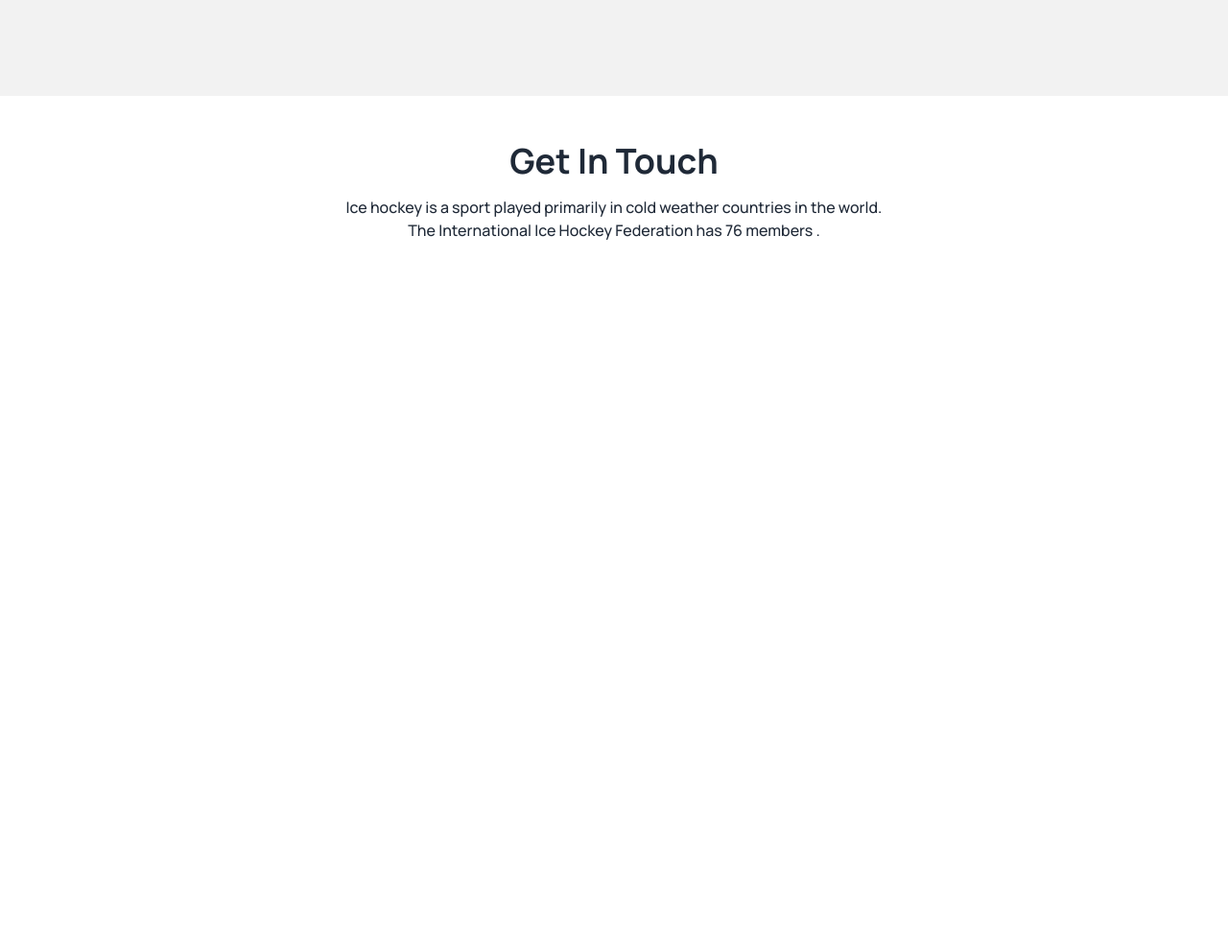
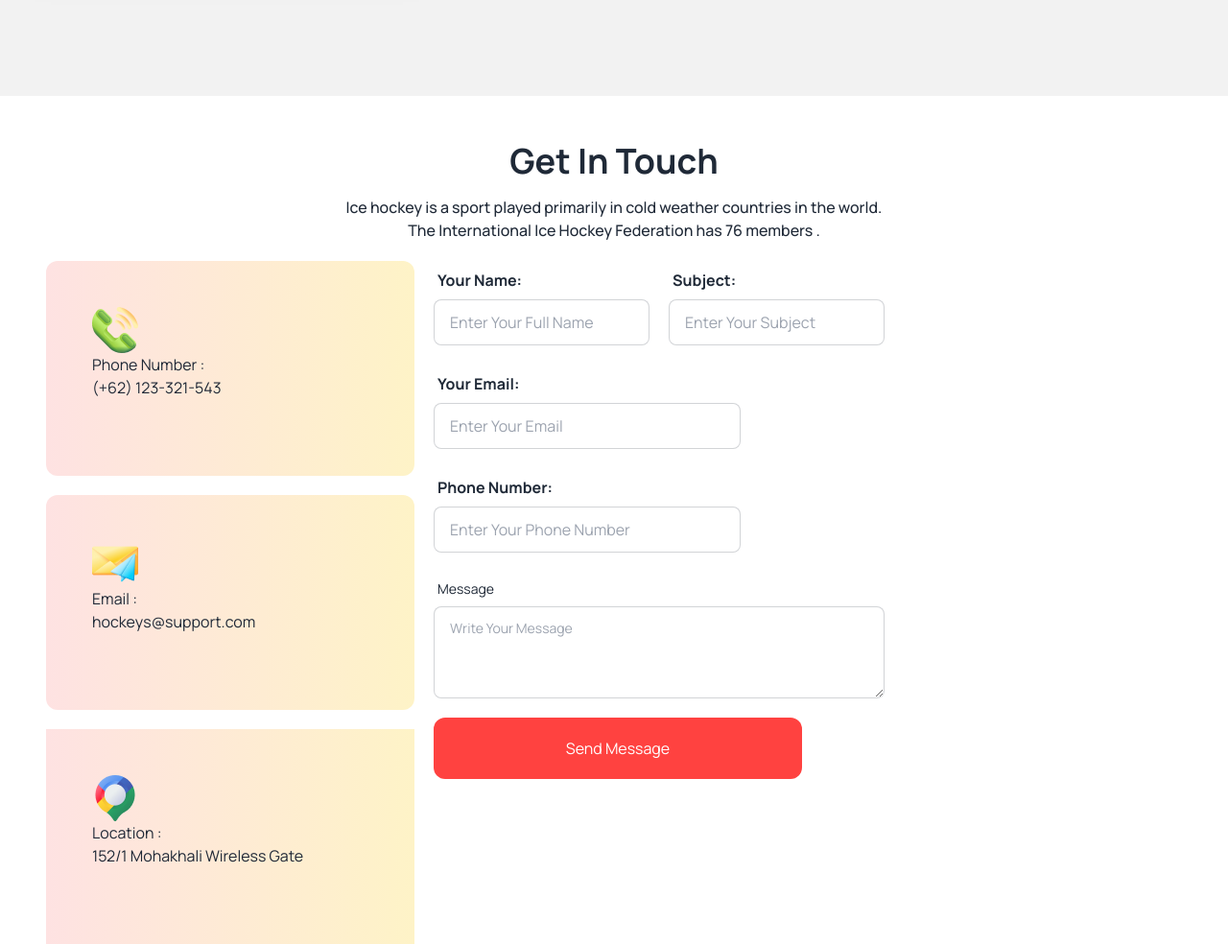
Before and after one commit to Razaul007/Hockeys, a plain HTML site: page index.html in a window 1280 px wide. Shown: the part 4712-5696 px from the top of the page at 96% size. Before the commit the page ends 5012 px from the top, so only its background shows below. Drawn offline with nearby package versions, Linux system fonts and the light colour scheme.

Commit message:
finished get in touch section

```diff
--- a/index.html
+++ b/index.html
@@ -390,8 +390,8 @@
             <div class="">
                 <div class="hero min-h-screen bg-base-200">
                     <div class="hero-content flex-col lg:flex-row gap-5">
-                        <img src="Images/11.png" class="max-w-sm rounded-lg shadow-2xl" />
-                        <div>
+                        <img src="Images/11.png" class=" rounded-lg shadow-2xl" />
+                        <div class="">
                             <div class="collapse collapse-plus bg-base-200">
                                 <input type="radio" name="my-accordion-3" checked="checked" />
                                 <div class="collapse-title text-xl font-medium">
@@ -448,7 +448,7 @@
             </div>
         </section>
         <!-- Get In Touch section -->
-        <section class="my-12">
+        <section class="mx-12 ">
             <div class="mt-8">
                 <h2 class="text-2xl text-center lg:text-4xl mb-4 font-bold">
                     Get In Touch
@@ -458,7 +458,76 @@
                     International Ice Hockey Federation has 76 members .
                 </p>
             </div>
-            <div>
+            <div class="flex flex-col lg:flex-row gap-5 ">
+                <div class="space-y-5">
+                    <div class="relative rounded-xl bg-gradient-to-r from-red-100 to-amber-100 w-96 h-56">
+                        <img class="absolute pl-12 pt-12" src="Images/Group 1171275317.png" alt="" srcset="">
+                        <p class="pl-12 pt-24">Phone Number : <br> (+62) 123-321-543 </p>
+                    </div>
+                    <div class="relative rounded-xl bg-gradient-to-r from-red-100 to-amber-100 w-96 h-56">
+                        <img class="absolute pl-12 pt-12" src="Images/Group 1171275318.png" alt="" srcset="">
+                        <p class="pl-12 pt-24">Email :  <br>
+                            hockeys@support.com </p>
+                    </div>
+                    <div class="relative bg-gradient-to-r from-red-100 to-amber-100 w-96 h-56">
+                        <img class="absolute pl-12 pt-12" src="Images/Group 1171275321.png" alt="" srcset="">
+                        <p class="pl-12 pt-24">Location :  <br>
+                            152/1 Mohakhali Wireless Gate </p>
+                    </div>
+
+                </div>
+                <div class="flex lg:flex-col gap-5">
+                    <div class="flex flex-col lg:flex-row gap-5">
+                        <div class="">
+                            <label class="form-control w-full max-w-xs">
+                                <div class="label">
+                                  <span class="label-text text-base font-bold">Your Name: </span>
+                                </div>
+                                <input type="text" placeholder="Enter Your Full Name" class="input input-bordered w-full max-w-xs" />
+                              </label>
+                        </div>
+                        <div>
+                            <label class="form-control w-full max-w-xs">
+                                <div class="label">
+                                  <span class="label-text text-base font-bold">Subject: </span>
+                                </div>
+                                <input type="text" placeholder="Enter Your Subject" class="input input-bordered w-full max-w-xs" />
+                              </label>
+                        </div>
+                    </div>
+                    <div class="flex flex-col gap-5">
+                        <div>
+                            <label class="form-control w-full max-w-xs">
+                                <div class="label">
+                                  <span class="label-text text-base font-bold">Your Email: </span>
+                                </div>
+                                <input type="text" placeholder="Enter Your Email" class="input input-bordered w-full max-w-xs" />
+                              </label>
+                        </div>
+                        <div>
+                            <label class="form-control w-full max-w-xs">
+                                <div class="label">
+                                  <span class="label-text text-base font-bold">Phone Number: </span>
+                                </div>
+                                <input type="text" placeholder="Enter Your Phone Number" class="input input-bordered w-full max-w-xs" />
+                              </label>
+                        </div>
+                        <div class="">
+                            <label class="form-control">
+                                <div class="label">
+                                  <span class="label-text">Message</span>
+
+                                </div>
+                                <textarea class="textarea textarea-bordered h-24" placeholder="Write Your Message"></textarea>
+
+                              </label>
+                            <button class="p-5 w-96 rounded-xl bg-[#FF4240] text-white mt-5">Send Message</button>
+                        </div>
+
+                    </div>
+
+
+                </div>
 
             </div>
         </section>
```
